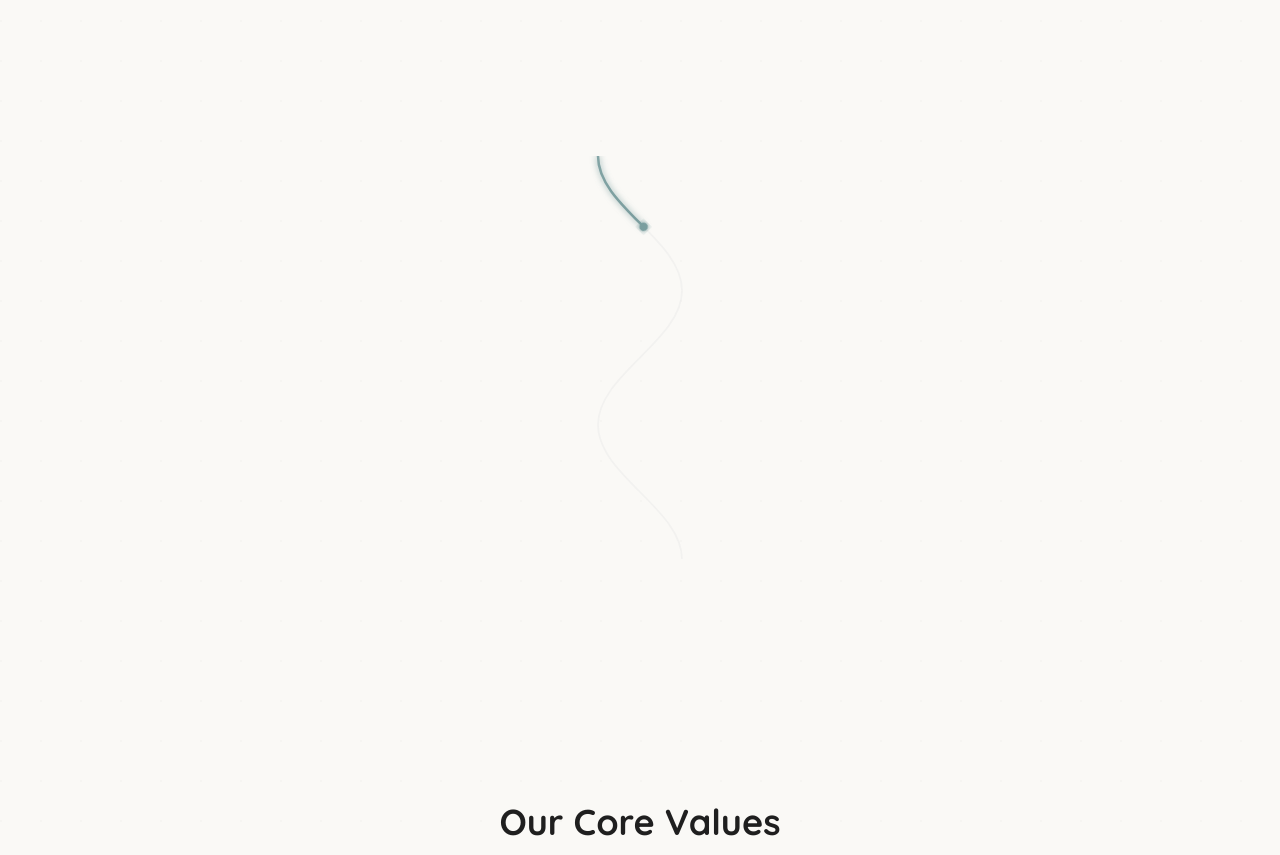
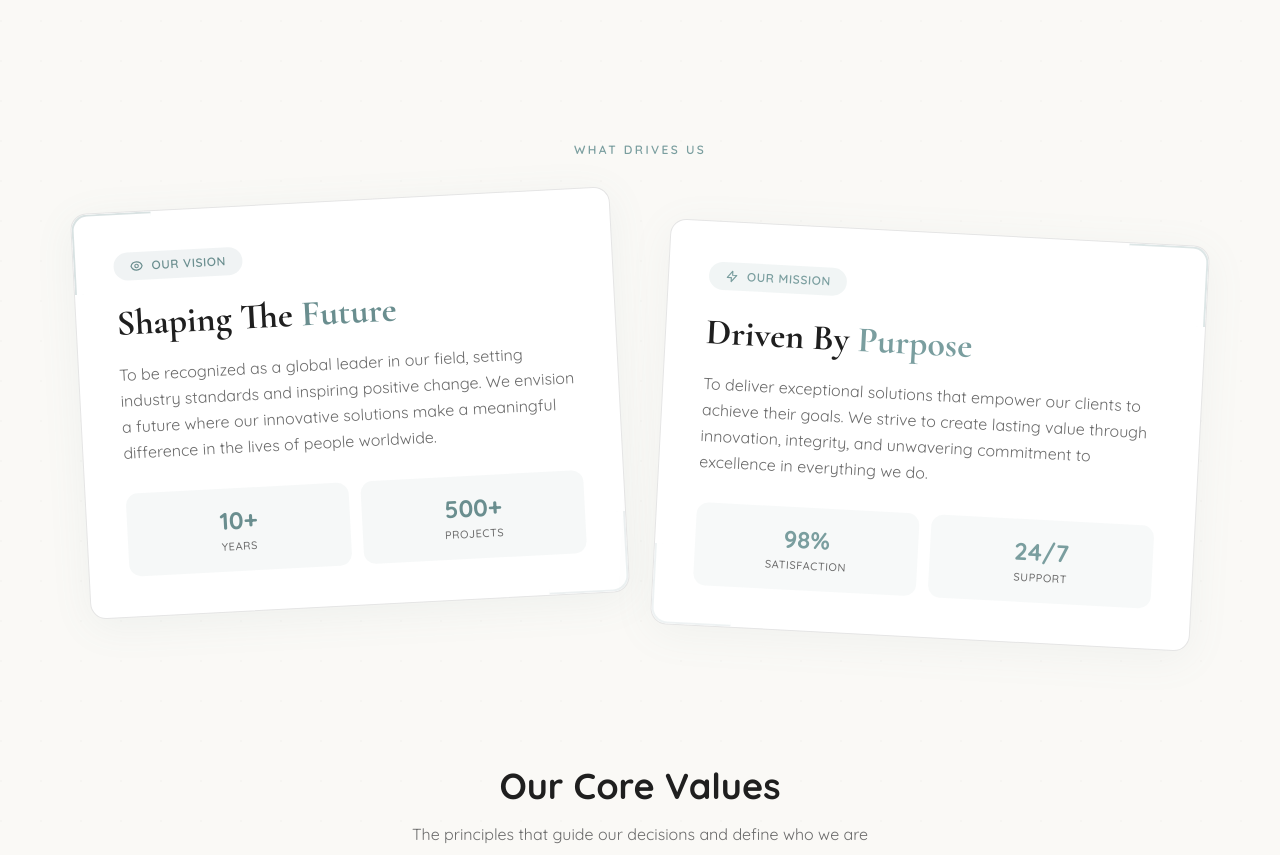
Before and after one commit to Shaamil777/Autumn_Mind, a Next.js app: page / in a window 1280 px wide. Shown: the part 1580-2435 px from the top of the page. Built offline with nearby package versions, Linux system fonts and the light colour scheme.

Commit message:
feat:changed desing in vision mission card + animation

```diff
--- a/app/components/sections/AboutSection.tsx
+++ b/app/components/sections/AboutSection.tsx
@@ -1,8 +1,7 @@
 "use client";
 
 import { useRef } from "react";
-import { motion, useScroll, useTransform, useSpring, useInView } from "framer-motion";
-import Image from "next/image";
+import { motion, useInView } from "framer-motion";
 
 /* ─── Fade-in block that triggers only once ─── */
 function FadeInBlock({
@@ -30,36 +29,260 @@ function FadeInBlock({
   );
 }
 
+/* ─── Vision & Mission — stacked cards that split on scroll ─── */
+function VisionMissionCards() {
+  const containerRef = useRef<HTMLDivElement>(null);
+  const isInView = useInView(containerRef, { once: true, margin: "-80px" });
+
+  const springConfig = {
+    type: "spring" as const,
+    stiffness: 50,
+    damping: 20,
+    mass: 1,
+  };
+
+  return (
+    <div
+      ref={containerRef}
+      className="relative max-w-7xl mx-auto px-6 lg:px-8"
+    >
+      {/* Section sub-label */}
+      <div className="text-center mb-14">
+        <span
+          className="text-xs font-semibold tracking-[0.2em] uppercase"
+          style={{ color: "var(--accent)" }}
+        >
+          What Drives Us
+        </span>
+      </div>
+
+      {/* Cards wrapper — on desktop, both cards start stacked at center, then split */}
+      <div
+        className="relative"
+        style={{ minHeight: isInView ? "auto" : "520px" }}
+      >
+        <div
+          className="flex flex-col md:flex-row items-center justify-center gap-8 md:gap-10"
+          style={{
+            perspective: "1200px",
+          }}
+        >
+          {/* ── Vision Card (slides LEFT + tilts) ── */}
+          <motion.div
+            className="w-full md:w-1/2 max-w-[540px] mx-auto md:mx-0"
+            initial={{
+              x: "30%",
+              y: 10,
+              rotate: 0,
+              rotateY: 3,
+              scale: 0.96,
+            }}
+            animate={
+              isInView
+                ? { x: "0%", y: -16, rotate: -3, rotateY: 0, scale: 1 }
+                : { x: "30%", y: 10, rotate: 0, rotateY: 3, scale: 0.96 }
+            }
+            transition={{ ...springConfig, delay: 0.1 }}
+          >
+            <motion.div
+              className="relative rounded-2xl p-8 md:p-10 h-full"
+              style={{
+                background: "var(--surface)",
+                border: "1px solid var(--border-subtle)",
+                boxShadow: "0 8px 40px rgba(106,142,143,0.08)",
+              }}
+              whileHover={{
+                y: -6,
+                boxShadow: "0 16px 56px rgba(106,142,143,0.18)",
+                transition: { duration: 0.3 },
+              }}
+            >
+              {/* Decorative corner accent */}
+              <div
+                className="absolute top-0 left-0 w-20 h-20 rounded-tl-2xl pointer-events-none"
+                style={{
+                  borderTop: "2px solid var(--calm-accent)",
+                  borderLeft: "2px solid var(--calm-accent)",
+                  opacity: 0.25,
+                }}
+              />
+
+              {/* Badge */}
+              <div
+                className="inline-flex items-center gap-2 mb-5 px-4 py-1.5 rounded-full text-xs font-semibold tracking-wider uppercase"
+                style={{
+                  background: "rgba(106,142,143,0.1)",
+                  color: "var(--calm-accent)",
+                }}
+              >
+                <svg className="w-3.5 h-3.5" fill="none" stroke="currentColor" viewBox="0 0 24 24">
+                  <path strokeLinecap="round" strokeLinejoin="round" strokeWidth={2} d="M15 12a3 3 0 11-6 0 3 3 0 016 0z" />
+                  <path strokeLinecap="round" strokeLinejoin="round" strokeWidth={2} d="M2.458 12C3.732 7.943 7.523 5 12 5c4.478 0 8.268 2.943 9.542 7-1.274 4.057-5.064 7-9.542 7-4.477 0-8.268-2.943-9.542-7z" />
+                </svg>
+                Our Vision
+              </div>
+
+              {/* Heading */}
+              <h3
+                className="text-3xl md:text-4xl font-bold mb-4 leading-tight"
+                style={{ color: "var(--primary)", fontFamily: "var(--font-cormorant-garamond)" }}
+              >
+                Shaping The{" "}
+                <span style={{ color: "var(--calm-accent)" }}>Future</span>
+              </h3>
+
+              {/* Description */}
+              <p
+                className="text-base leading-relaxed mb-7"
+                style={{ color: "var(--text-secondary)" }}
+              >
+                To be recognized as a global leader in our field, setting industry
+                standards and inspiring positive change. We envision a future where
+                our innovative solutions make a meaningful difference in the lives
+                of people worldwide.
+              </p>
+
+              {/* Stats */}
+              <div className="grid grid-cols-2 gap-3">
+                <div
+                  className="rounded-xl p-4 text-center"
+                  style={{ background: "rgba(106,142,143,0.06)" }}
+                >
+                  <div className="text-2xl font-bold mb-0.5" style={{ color: "var(--calm-accent)" }}>10+</div>
+                  <div className="text-[11px] font-medium uppercase tracking-wider" style={{ color: "var(--text-secondary)" }}>Years</div>
+                </div>
+                <div
+                  className="rounded-xl p-4 text-center"
+                  style={{ background: "rgba(106,142,143,0.06)" }}
+                >
+                  <div className="text-2xl font-bold mb-0.5" style={{ color: "var(--calm-accent)" }}>500+</div>
+                  <div className="text-[11px] font-medium uppercase tracking-wider" style={{ color: "var(--text-secondary)" }}>Projects</div>
+                </div>
+              </div>
+
+              {/* Decorative bottom-right accent line */}
+              <div
+                className="absolute bottom-0 right-0 w-20 h-20 rounded-br-2xl pointer-events-none"
+                style={{
+                  borderBottom: "2px solid var(--calm-accent)",
+                  borderRight: "2px solid var(--calm-accent)",
+                  opacity: 0.12,
+                }}
+              />
+            </motion.div>
+          </motion.div>
+
+          {/* ── Mission Card (slides RIGHT + tilts) ── */}
+          <motion.div
+            className="w-full md:w-1/2 max-w-[540px] mx-auto md:mx-0"
+            initial={{
+              x: "-30%",
+              y: -10,
+              rotate: 0,
+              rotateY: -3,
+              scale: 0.96,
+            }}
+            animate={
+              isInView
+                ? { x: "0%", y: 16, rotate: 3, rotateY: 0, scale: 1 }
+                : { x: "-30%", y: -10, rotate: 0, rotateY: -3, scale: 0.96 }
+            }
+            transition={{ ...springConfig, delay: 0.2 }}
+          >
+            <motion.div
+              className="relative rounded-2xl p-8 md:p-10 h-full"
+              style={{
+                background: "var(--surface)",
+                border: "1px solid var(--border-subtle)",
+                boxShadow: "0 8px 40px rgba(122,158,159,0.08)",
+              }}
+              whileHover={{
+                y: -6,
+                boxShadow: "0 16px 56px rgba(122,158,159,0.18)",
+                transition: { duration: 0.3 },
+              }}
+            >
+              {/* Decorative corner accent */}
+              <div
+                className="absolute top-0 right-0 w-20 h-20 rounded-tr-2xl pointer-events-none"
+                style={{
+                  borderTop: "2px solid var(--accent)",
+                  borderRight: "2px solid var(--accent)",
+                  opacity: 0.25,
+                }}
+              />
+
+              {/* Badge */}
+              <div
+                className="inline-flex items-center gap-2 mb-5 px-4 py-1.5 rounded-full text-xs font-semibold tracking-wider uppercase"
+                style={{
+                  background: "rgba(122,158,159,0.1)",
+                  color: "var(--accent)",
+                }}
+              >
+                <svg className="w-3.5 h-3.5" fill="none" stroke="currentColor" viewBox="0 0 24 24">
+                  <path strokeLinecap="round" strokeLinejoin="round" strokeWidth={2} d="M13 10V3L4 14h7v7l9-11h-7z" />
+                </svg>
+                Our Mission
+              </div>
+
+              {/* Heading */}
+              <h3
+                className="text-3xl md:text-4xl font-bold mb-4 leading-tight"
+                style={{ color: "var(--primary)", fontFamily: "var(--font-cormorant-garamond)" }}
+              >
+                Driven By{" "}
+                <span style={{ color: "var(--accent)" }}>Purpose</span>
+              </h3>
+
+              {/* Description */}
+              <p
+                className="text-base leading-relaxed mb-7"
+                style={{ color: "var(--text-secondary)" }}
+              >
+                To deliver exceptional solutions that empower our clients to
+                achieve their goals. We strive to create lasting value through
+                innovation, integrity, and unwavering commitment to excellence in
+                everything we do.
+              </p>
+
+              {/* Stats */}
+              <div className="grid grid-cols-2 gap-3">
+                <div
+                  className="rounded-xl p-4 text-center"
+                  style={{ background: "rgba(122,158,159,0.06)" }}
+                >
+                  <div className="text-2xl font-bold mb-0.5" style={{ color: "var(--accent)" }}>98%</div>
+                  <div className="text-[11px] font-medium uppercase tracking-wider" style={{ color: "var(--text-secondary)" }}>Satisfaction</div>
+                </div>
+                <div
+                  className="rounded-xl p-4 text-center"
+                  style={{ background: "rgba(122,158,159,0.06)" }}
+                >
+                  <div className="text-2xl font-bold mb-0.5" style={{ color: "var(--accent)" }}>24/7</div>
+                  <div className="text-[11px] font-medium uppercase tracking-wider" style={{ color: "var(--text-secondary)" }}>Support</div>
+                </div>
+              </div>
+
+              {/* Decorative bottom-left accent line */}
+              <div
+                className="absolute bottom-0 left-0 w-20 h-20 rounded-bl-2xl pointer-events-none"
+                style={{
+                  borderBottom: "2px solid var(--accent)",
+                  borderLeft: "2px solid var(--accent)",
+                  opacity: 0.12,
+                }}
+              />
+            </motion.div>
+          </motion.div>
+        </div>
+      </div>
+    </div>
+  );
+}
+
 export default function AboutSection() {
   const sectionRef = useRef<HTMLDivElement>(null);
-
-  // Scroll progress scoped to this section
-  const { scrollYProgress } = useScroll({
-    target: sectionRef,
-    offset: ["start 0", "end 1"],
-  });
-
-  // Smooth spring for the line
-  const smoothProgress = useSpring(scrollYProgress, {
-    stiffness: 200,
-    damping: 40,
-    restDelta: 0.001,
-  });
-
-  // pathLength="1" on the SVG means dashoffset goes 1 → 0
-  const strokeDashoffset = useTransform(smoothProgress, [0, 1], [1, 0]);
-
-  // Vision: appear when line is ~30% through
-  const visionOpacity = useTransform(smoothProgress, [0.2, 0.35], [0, 1]);
-  const visionY = useTransform(smoothProgress, [0.2, 0.35], [40, 0]);
-
-  // Mission: appear when line is ~60% through
-  const missionOpacity = useTransform(smoothProgress, [0.5, 0.65], [0, 1]);
-  const missionY = useTransform(smoothProgress, [0.5, 0.65], [40, 0]);
-
-  // A subtle soft curve – less amplitude, shorter overall
-  const curvePath =
-    "M 200 0 C 200 60, 300 100, 300 160 C 300 220, 200 260, 200 320 C 200 380, 300 420, 300 480";
 
   return (
     <section
@@ -210,203 +433,8 @@ export default function AboutSection() {
         </div>
       </div>
 
-      {/* ── Timeline Section (Vision + Mission with curved line) ── */}
-      <div className="relative max-w-7xl mx-auto px-6 lg:px-8">
-        {/* ── SVG Curved Path (center, desktop only) ── */}
-        <div className="hidden md:flex absolute inset-0 justify-center items-start pointer-events-none z-0">
-          <svg
-            viewBox="0 0 500 480"
-            fill="none"
-            className="w-[420px] h-auto"
-            style={{ marginTop: "20px" }}
-            preserveAspectRatio="xMidYMin meet"
-          >
-            <defs>
-              <linearGradient id="lineGrad" x1="0" y1="0" x2="0" y2="1">
-                <stop offset="0%" stopColor="var(--accent)" stopOpacity="0.9" />
-                <stop offset="50%" stopColor="var(--calm-accent)" stopOpacity="1" />
-                <stop offset="100%" stopColor="var(--accent)" stopOpacity="0.9" />
-              </linearGradient>
-              <filter id="glow">
-                <feGaussianBlur stdDeviation="3.5" result="blur" />
-                <feMerge>
-                  <feMergeNode in="blur" />
-                  <feMergeNode in="SourceGraphic" />
-                </feMerge>
-              </filter>
-            </defs>
-
-            {/* Faded background path */}
-            <path
-              d={curvePath}
-              stroke="var(--border-subtle)"
-              strokeWidth="2"
-              strokeLinecap="round"
-              fill="none"
-              opacity="0.4"
-            />
-
-            {/* Animated bright path */}
-            <motion.path
-              d={curvePath}
-              stroke="url(#lineGrad)"
-              strokeWidth="3"
-              strokeLinecap="round"
-              fill="none"
-              filter="url(#glow)"
-              pathLength={1}
-              style={{
-                strokeDasharray: 1,
-                strokeDashoffset: strokeDashoffset,
-              }}
-            />
-
-            {/* Small glowing dot at the leading edge */}
-            <motion.circle
-              r="5"
-              fill="var(--accent)"
-              filter="url(#glow)"
-              style={{
-                offsetPath: `path("${curvePath}")`,
-                offsetDistance: useTransform(smoothProgress, [0, 1], ["0%", "100%"]),
-              }}
-            />
-          </svg>
-        </div>
-
-        {/* ── Mobile vertical line ── */}
-        <div className="md:hidden absolute left-6 top-0 bottom-0 w-[2px]">
-          <div
-            className="absolute inset-0 rounded-full"
-            style={{ background: "var(--border-subtle)", opacity: 0.35 }}
-          />
-          <motion.div
-            className="absolute top-0 left-0 w-full rounded-full"
-            style={{
-              background: "var(--accent)",
-              height: useTransform(smoothProgress, [0, 1], ["0%", "100%"]),
-              boxShadow: "0 0 10px rgba(122,158,159,0.6)",
-            }}
-          />
-        </div>
-
-        {/* ── Vision & Mission Content ── */}
-        <div className="relative z-10">
-          <div className="grid md:grid-cols-12 gap-6 md:gap-8 items-start">
-
-            {/* LEFT – Our Vision (pushed to far left) */}
-            <motion.div
-              className="pl-10 md:pl-0 md:col-span-4 md:text-right"
-              style={{ opacity: visionOpacity, y: visionY }}
-            >
-              {/* Mobile dot */}
-              <div
-                className="md:hidden absolute left-[18px] w-[14px] h-[14px] rounded-full border-[2.5px]"
-                style={{
-                  borderColor: "var(--calm-accent)",
-                  background: "var(--background)",
-                  transform: "translateY(4px)",
-                }}
-              />
-              <div
-                className="inline-flex items-center gap-2 mb-4 px-4 py-1.5 rounded-full text-xs font-semibold tracking-wider uppercase"
-                style={{
-                  background: "rgba(106,142,143,0.1)",
-                  color: "var(--calm-accent)",
-                }}
-              >
-                <svg className="w-3.5 h-3.5" fill="none" stroke="currentColor" viewBox="0 0 24 24">
-                  <path strokeLinecap="round" strokeLinejoin="round" strokeWidth={2} d="M15 12a3 3 0 11-6 0 3 3 0 016 0z" />
-                  <path strokeLinecap="round" strokeLinejoin="round" strokeWidth={2} d="M2.458 12C3.732 7.943 7.523 5 12 5c4.478 0 8.268 2.943 9.542 7-1.274 4.057-5.064 7-9.542 7-4.477 0-8.268-2.943-9.542-7z" />
-                </svg>
-                Our Vision
-              </div>
-              <h3
-                className="text-3xl md:text-4xl font-bold mb-4 leading-tight"
-                style={{ color: "var(--primary)" }}
-              >
-                Shaping The <span style={{ color: "var(--calm-accent)" }}>Future</span>
-              </h3>
-              <p className="text-base leading-relaxed" style={{ color: "var(--text-secondary)" }}>
-                To be recognized as a global leader in our field, setting industry
-                standards and inspiring positive change. We envision a future where
-                our innovative solutions make a meaningful difference in the lives
-                of people worldwide.
-              </p>
-
-              {/* Stats */}
-              <div className="grid grid-cols-2 gap-3 mt-7">
-                <div
-                  className="rounded-xl p-4 text-center md:text-right"
-                  style={{ background: "rgba(106,142,143,0.06)" }}
-                >
-                  <div className="text-2xl font-bold mb-0.5" style={{ color: "var(--calm-accent)" }}>10+</div>
-                  <div className="text-[11px] font-medium uppercase tracking-wider" style={{ color: "var(--text-secondary)" }}>Years</div>
-                </div>
-                <div
-                  className="rounded-xl p-4 text-center md:text-right"
-                  style={{ background: "rgba(106,142,143,0.06)" }}
-                >
-                  <div className="text-2xl font-bold mb-0.5" style={{ color: "var(--calm-accent)" }}>500+</div>
-                  <div className="text-[11px] font-medium uppercase tracking-wider" style={{ color: "var(--text-secondary)" }}>Projects</div>
-                </div>
-              </div>
-            </motion.div>
-
-            {/* Center spacer (line area) */}
-            <div className="hidden md:block md:col-span-4" />
-
-            {/* RIGHT – Our Mission (pushed to far right, shifted down) */}
-            <motion.div
-              className="pl-10 md:pl-0 md:col-span-4 md:mt-44"
-              style={{ opacity: missionOpacity, y: missionY }}
-            >
-              <div
-                className="inline-flex items-center gap-2 mb-4 px-4 py-1.5 rounded-full text-xs font-semibold tracking-wider uppercase"
-                style={{
-                  background: "rgba(122,158,159,0.1)",
-                  color: "var(--accent)",
-                }}
-              >
-                <svg className="w-3.5 h-3.5" fill="none" stroke="currentColor" viewBox="0 0 24 24">
-                  <path strokeLinecap="round" strokeLinejoin="round" strokeWidth={2} d="M13 10V3L4 14h7v7l9-11h-7z" />
-                </svg>
-                Our Mission
-              </div>
-              <h3
-                className="text-3xl md:text-4xl font-bold mb-4 leading-tight"
-                style={{ color: "var(--primary)" }}
-              >
-                Driven By <span style={{ color: "var(--accent)" }}>Purpose</span>
-              </h3>
-              <p className="text-base leading-relaxed" style={{ color: "var(--text-secondary)" }}>
-                To deliver exceptional solutions that empower our clients to
-                achieve their goals. We strive to create lasting value through
-                innovation, integrity, and unwavering commitment to excellence in
-                everything we do.
-              </p>
-
-              {/* Stats */}
-              <div className="grid grid-cols-2 gap-3 mt-7">
-                <div
-                  className="rounded-xl p-4 text-center md:text-left"
-                  style={{ background: "rgba(122,158,159,0.06)" }}
-                >
-                  <div className="text-2xl font-bold mb-0.5" style={{ color: "var(--accent)" }}>98%</div>
-                  <div className="text-[11px] font-medium uppercase tracking-wider" style={{ color: "var(--text-secondary)" }}>Satisfaction</div>
-                </div>
-                <div
-                  className="rounded-xl p-4 text-center md:text-left"
-                  style={{ background: "rgba(122,158,159,0.06)" }}
-                >
-                  <div className="text-2xl font-bold mb-0.5" style={{ color: "var(--accent)" }}>24/7</div>
-                  <div className="text-[11px] font-medium uppercase tracking-wider" style={{ color: "var(--text-secondary)" }}>Support</div>
-                </div>
-              </div>
-            </motion.div>
-          </div>
-        </div>
-      </div>
+      {/* ── Vision & Mission — Stacked Cards that split on scroll ── */}
+      <VisionMissionCards />
 
       {/* ── Core Values ── */}
       <div className="max-w-7xl mx-auto px-6 lg:px-8 relative z-10 mt-28 md:mt-36">
--- a/app/components/sections/TeamSection.tsx
+++ b/app/components/sections/TeamSection.tsx
@@ -312,6 +312,7 @@ export default function TeamSection() {
                   onMouseEnter={() => setHoverPrev(true)}
                   onMouseLeave={() => setHoverPrev(false)}
                   aria-label="Previous Team Member"
+                  suppressHydrationWarning
                 >
                   <svg width="20" height="20" viewBox="0 0 24 24" fill="none" stroke="white" strokeWidth="2" strokeLinecap="round" strokeLinejoin="round">
                     <path d="M19 12H5M12 19l-7-7 7-7" />
@@ -326,6 +327,7 @@ export default function TeamSection() {
                   onMouseEnter={() => setHoverNext(true)}
                   onMouseLeave={() => setHoverNext(false)}
                   aria-label="Next Team Member"
+                  suppressHydrationWarning
                 >
                   <svg width="20" height="20" viewBox="0 0 24 24" fill="none" stroke="white" strokeWidth="2" strokeLinecap="round" strokeLinejoin="round">
                     <path d="M5 12h14M12 5l7 7-7 7" />
```
Also changed, not shown: app/components/layout/Navbar.tsx (+12 -12 lines).
